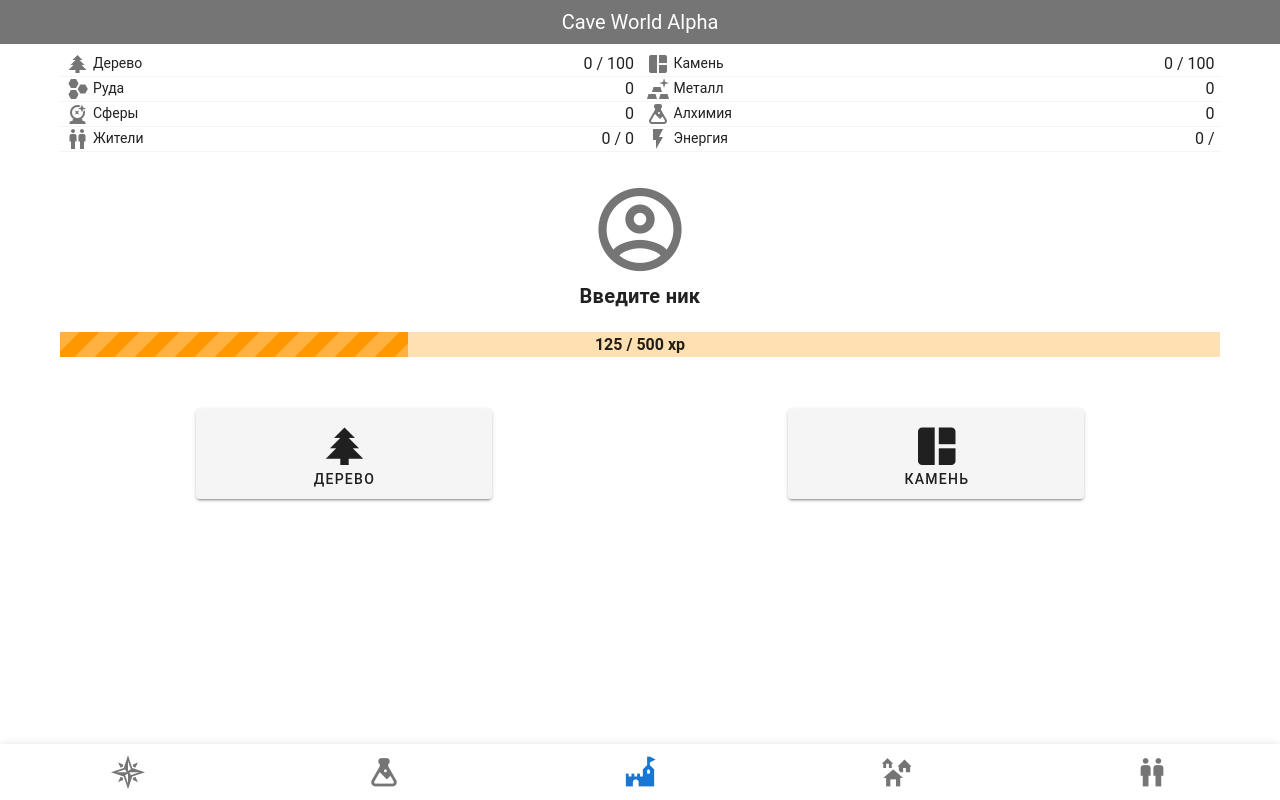
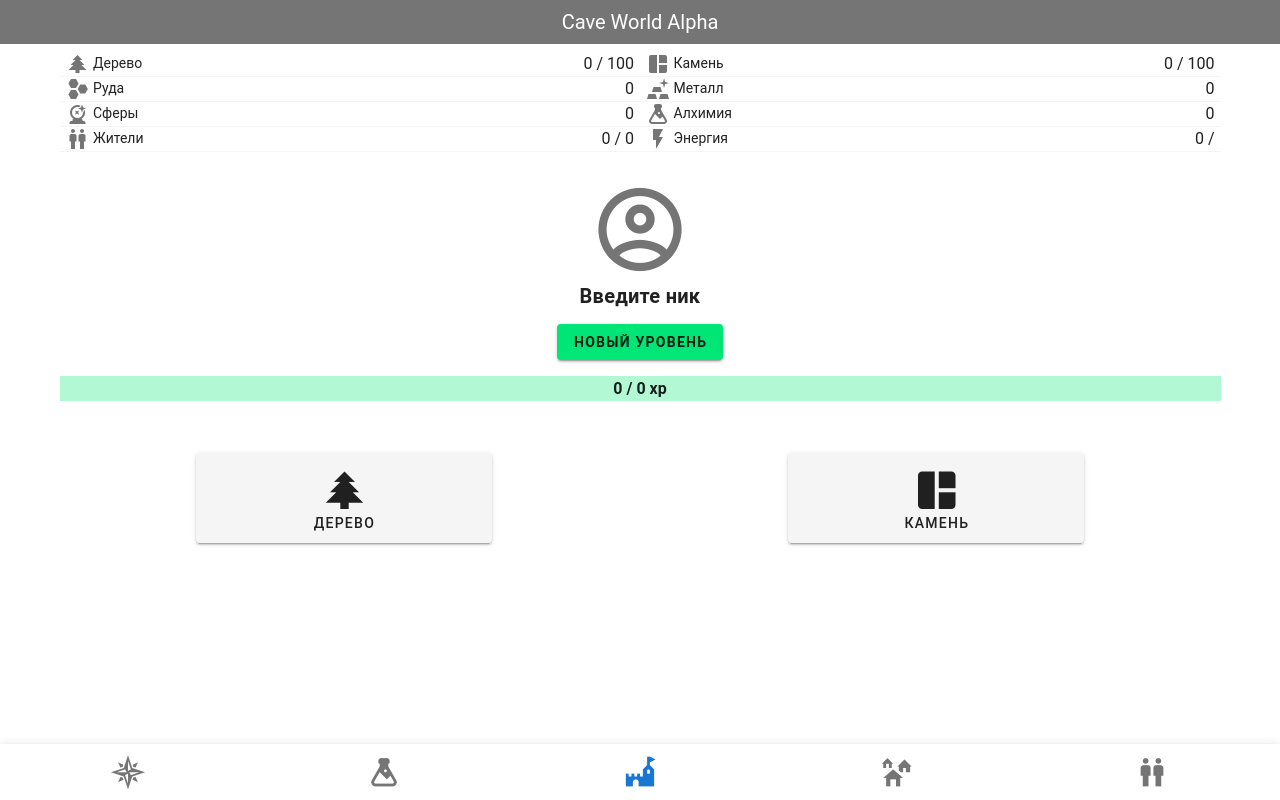
Before and after one commit to Brakanier/cave_world_client, a Vue app: page / in a window 1280 px wide. Built offline with nearby package versions, Linux system fonts and the light colour scheme; no server answers.

Commit message:
# add level up

```diff
--- a/src/panels/MainPanel.vue
+++ b/src/panels/MainPanel.vue
@@ -10,16 +10,21 @@
       </v-img>
       </v-card>
       <div class="col-12 text-center"><span class="title font-weight-bold" v-on:click="toggleNickname">{{nickname ? nickname : 'Введите ник'}}</span></div>
-      <div class="col-12">
+      <div class="col-12 text-center">
+        <span v-if="exp_percent < 100" class="text--secondary font-weight-bold">Уровень: {{level}}</span>
+
+        <v-btn v-else class="my-3" color="green accent-3" @click="getLevelUp()">
+          <span class="font-weight-bold">Новый уровень</span>
+        </v-btn>
         <v-progress-linear
-        class="my-5"
-        color="orange"
+        class="mb-5 mt-1"
+        :color="exp_percent < 100 ? 'orange' : 'green accent-3'"
         height="25"
-        :value="expPercent"
+        :value="exp_percent"
         striped
       >
       <template>
-          <strong>{{expCurrent}} / {{expNeed}} xp</strong>
+          <strong>{{current_exp}} / {{need_exp}} xp</strong>
         </template>
       </v-progress-linear>
       </div>
@@ -68,21 +73,49 @@
         </v-card-actions>
       </v-card>
     </v-dialog>
+    <v-dialog v-model="openLevelReward">
+      <v-card>
+        <v-card-title class="headline">Награда за уровень!</v-card-title>
+
+        <v-card-text class="py-0">
+          <v-row>
+            <info-item
+              name="Энергия"
+              icon="mdi-flash"
+              :amount="10"
+            />
+            <info-item
+              name="Земли"
+              icon="mdi-image-filter-hdr"
+              :amount="10"
+            />
+          </v-row>
+
+        </v-card-text>
+        <v-card-actions>
+          <v-spacer></v-spacer>
+          <v-btn @click="toggleLevelReward">Ок</v-btn>
+          <v-spacer></v-spacer>
+        </v-card-actions>
+      </v-card>
+    </v-dialog>
   </v-card>
 </template>
 
 <script>
 import { mapActions, mapState } from "vuex";
+import InfoItem from "@/components/InfoItem";
 export default {
-  components: {},
+  components: {
+    InfoItem
+  },
   data() {
     return {
-      expPercent: 30,
-      expCurrent: 125,
-      expNeed: 500,
       openSetNickname: false,
+      openLevelReward: false,
       localNickname: "",
-      rules: [v => v.length <= 15 || 'Максимальная длина 15 символов']
+      rules: [v => (v && v.length <= 15 || 'Максимальная длина 15 символов')],
+      levelReward: {}
     };
   },
   created() {
@@ -96,16 +129,41 @@ export default {
   computed: {
     ...mapState({
       nickname: state => state.app.nickname,
-    })
+      level: state => state.game.data.level,
+      current_exp: state => state.game.data.current_exp,
+      need_exp: state => state.game.data.need_exp,
+    }),
+    exp_percent() {
+      console.log(this.current_exp / this.need_exp)
+      return 100 * this.current_exp / this.need_exp;
+    }
   },
   methods: {
-    ...mapActions(["extract"]),
+    ...mapActions(["extract", "levelUp"]),
     toggleNickname() {
       this.openSetNickname = !this.openSetNickname
     },
     acceptNickname() {
-      this.$store.dispatch('app/newNickname', this.localNickname)
+      if (this.localNickname) {
+        this.$store.dispatch('app/newNickname', this.localNickname)
+      } else {
+        this.localNickname = this.$store.state.app.nickname
+      }
+
     },
+    getLevelUp() {
+      this.levelUp().then(r => {
+        //this.levelReward = r.data.reward
+        this.openLevelReward = true
+        // this.$store.commit('add', ['energy', r.data.reward.energy])
+        // this.$store.commit('add', ['alchemy', r.data.reward.alchemy])
+        // this.$store.commit('add', ['gold', r.data.reward.gold])
+        // this.$store.commit('add', ['terrain', r.data.reward.terrain])
+      })
+    },
+    toggleLevelReward() {
+      this.openLevelReward = !this.openLevelReward
+    }
   }
 };
 </script>
--- a/src/plugins/api/game.js
+++ b/src/plugins/api/game.js
@@ -2,6 +2,10 @@ import axios from '@/plugins/axios'
 
 const getData = () => {
     return axios.get('/data')
+}
+
+const levelUp = () => {
+    return axios.get('/level-up')
 }
 
 const extract = (target) => {
@@ -35,5 +39,6 @@ export {
     citizen,
     find_enemies,
     attack,
-    battles
+    battles,
+    levelUp
   };
--- a/src/store/game/actions/store.js
+++ b/src/store/game/actions/store.js
@@ -7,6 +7,8 @@ export default {
         console.log(`Extract ${target}`);
         commit("add", ["energy", -1]);
         commit("add", [target, 1]);
+        commit("add", ['exp', 1]);
+        commit("add", ['current_exp', 1]);
       });
     }
   }
--- a/src/store/game/game.js
+++ b/src/store/game/game.js
@@ -1,4 +1,4 @@
-import { getData, extract, build } from "@/plugins/api/game";
+import { getData, extract, build, levelUp } from "@/plugins/api/game";
 import builds_state from "./states/builds";
 import store_state from "./states/store";
 import citizens_state from "./states/citizens";
@@ -15,7 +15,9 @@ export default {
   state: {
     data: {
       level: 0,
-      new_level: false,
+      exp: 0,
+      current_exp: 0,
+      need_exp: 0,
       energy: 0,
       ...citizens_state,
       ...store_state,
@@ -41,6 +43,9 @@ export default {
         commit("updateState", r.data);
       });
     },
+    levelUp() {
+      return levelUp()
+    },
     ...store_actions,
     ...builds_actions,
     ...citizens_actions,
```
